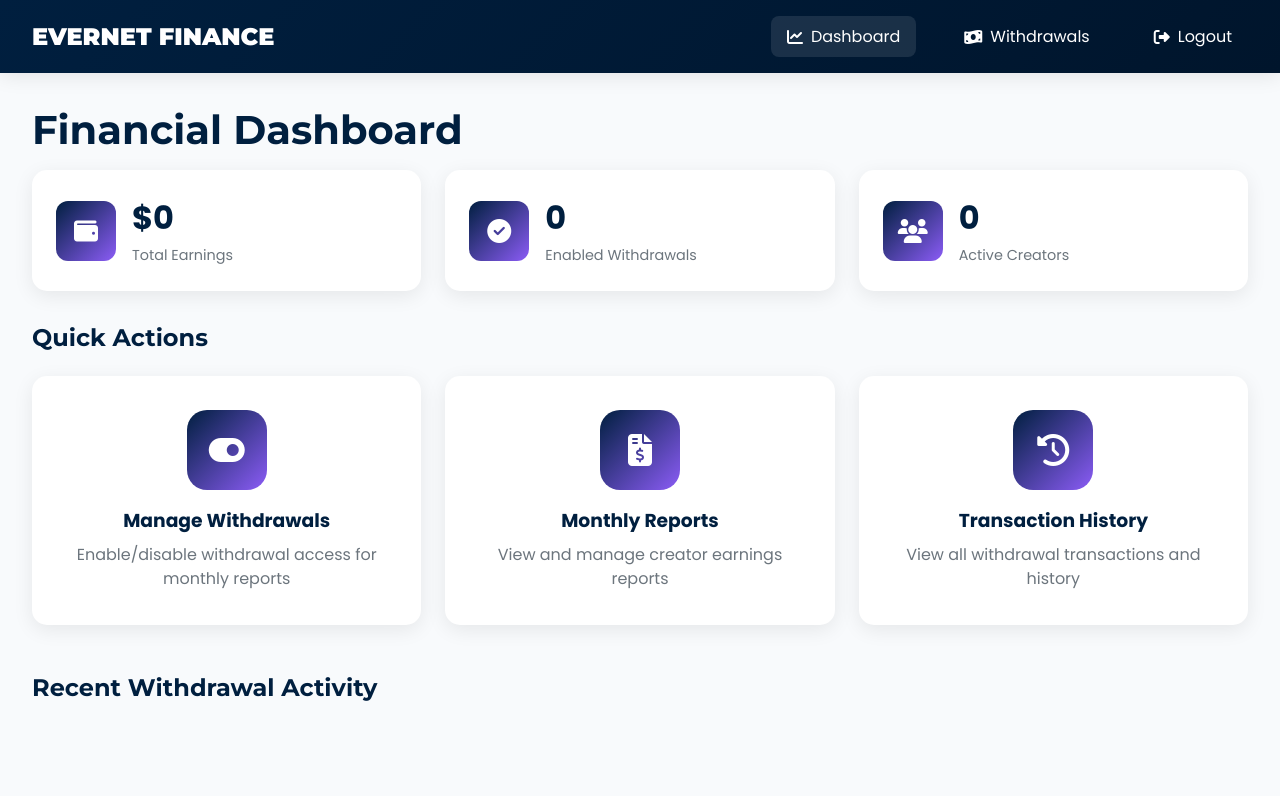
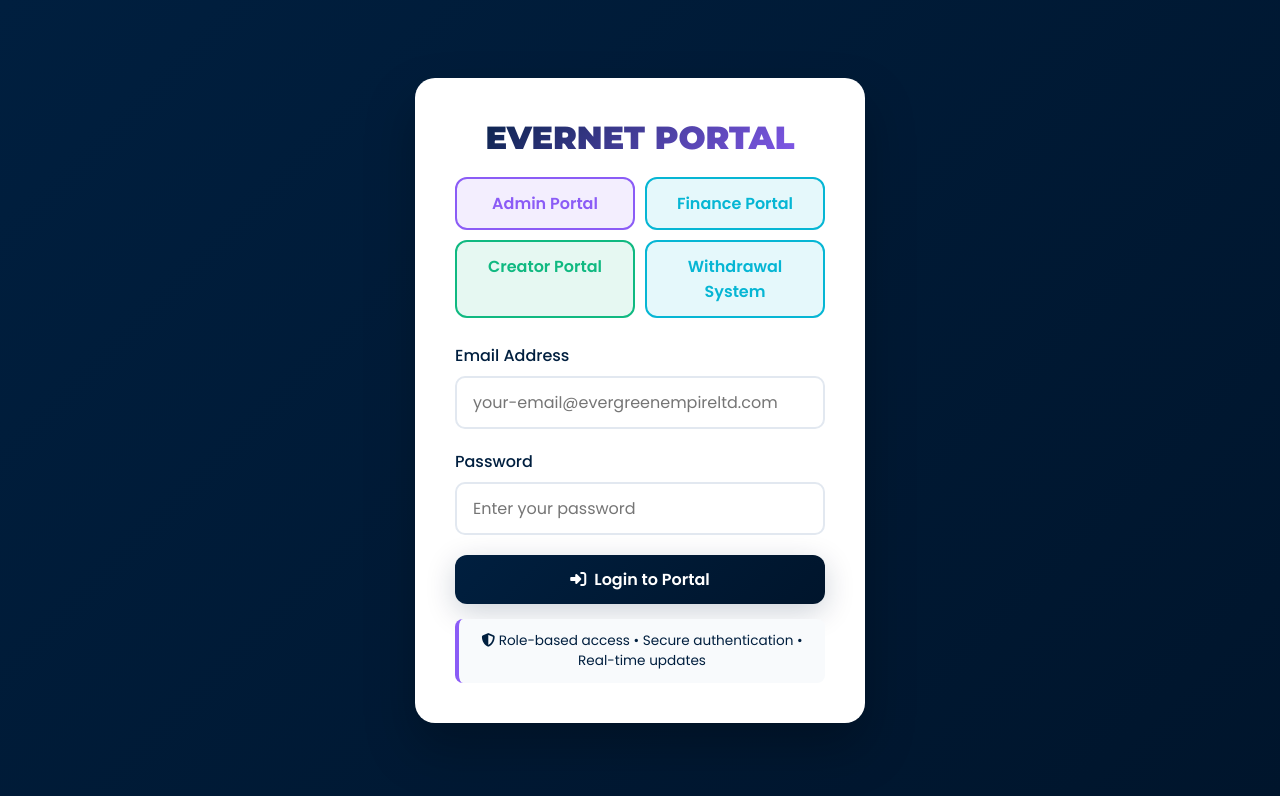
Before and after one commit to evergreenempire83-sudo/Finance, a plain HTML site: page index.html in a window 1280 px wide. Drawn offline with Linux system fonts and the light colour scheme.

Commit message:
Update index.html

```diff
--- a/index.html
+++ b/index.html
@@ -3,9 +3,9 @@
 <head>
   <meta charset="UTF-8" />
   <meta name="viewport" content="width=device-width, initial-scale=1.0" />
-  <title>Financial Portal - EverNet</title>
+  <title>EverNet Portal</title>
 
-  <!-- PWA Manifest -->
+  <!-- PWA -->
   <link rel="manifest" href="manifest.json">
   <meta name="theme-color" content="#001f3f">
 
@@ -16,177 +16,213 @@
   <script src="https://www.gstatic.com/firebasejs/9.22.0/firebase-firestore-compat.js"></script>
   <link rel="stylesheet" href="https://cdnjs.cloudflare.com/ajax/libs/font-awesome/6.4.0/css/all.min.css">
 
-  <link rel="stylesheet" href="financial-styles.css">
+  <style>
+    :root {
+      --navy: #001f3f;
+      --dark-navy: #00152c;
+      --gold: #d4af37;
+      --light-gold: #e6d4a8;
+      --white: #ffffff;
+      --light: #f8fafc;
+      --success: #10B981;
+      --danger: #EF4444;
+      --warning: #F59E0B;
+      --creator: #8B5CF6;
+      --finance: #06B6D4;
+    }
+
+    * {
+      margin: 0;
+      padding: 0;
+      box-sizing: border-box;
+      font-family: "Poppins", sans-serif;
+    }
+
+    body {
+      background: linear-gradient(135deg, var(--navy) 0%, var(--dark-navy) 100%);
+      min-height: 100vh;
+      display: flex;
+      align-items: center;
+      justify-content: center;
+      padding: 20px;
+    }
+
+    .login-container {
+      background: var(--white);
+      border-radius: 20px;
+      padding: 40px;
+      box-shadow: 0 25px 50px rgba(0, 0, 0, 0.25);
+      width: 100%;
+      max-width: 450px;
+      position: relative;
+      z-index: 1;
+    }
+
+    .brand {
+      font-family: "Montserrat", sans-serif;
+      font-size: 2em;
+      font-weight: 900;
+      text-align: center;
+      margin-bottom: 20px;
+      background: linear-gradient(135deg, var(--navy) 0%, var(--creator) 100%);
+      -webkit-background-clip: text;
+      -webkit-text-fill-color: transparent;
+      background-clip: text;
+    }
+
+    .portal-badges {
+      display: grid;
+      grid-template-columns: 1fr 1fr;
+      gap: 10px;
+      margin-bottom: 25px;
+    }
+
+    .portal-badge {
+      padding: 12px;
+      border-radius: 12px;
+      text-align: center;
+      font-weight: 600;
+      border: 2px solid transparent;
+      transition: all 0.3s ease;
+    }
+
+    .portal-badge.admin {
+      background: rgba(139, 92, 246, 0.1);
+      color: var(--creator);
+      border-color: var(--creator);
+    }
+
+    .portal-badge.creator {
+      background: rgba(16, 185, 129, 0.1);
+      color: var(--success);
+      border-color: var(--success);
+    }
+
+    .portal-badge.finance {
+      background: rgba(6, 182, 212, 0.1);
+      color: var(--finance);
+      border-color: var(--finance);
+    }
+
+    .form-group {
+      margin-bottom: 20px;
+    }
+
+    .form-label {
+      display: block;
+      margin-bottom: 8px;
+      font-weight: 500;
+      color: var(--navy);
+    }
+
+    .form-input {
+      width: 100%;
+      padding: 12px 16px;
+      border: 2px solid #e2e8f0;
+      border-radius: 10px;
+      font-size: 1em;
+      transition: all 0.3s ease;
+    }
+
+    .form-input:focus {
+      outline: none;
+      border-color: var(--creator);
+      box-shadow: 0 0 0 3px rgba(139, 92, 246, 0.1);
+    }
+
+    .btn {
+      width: 100%;
+      padding: 12px 24px;
+      border: none;
+      border-radius: 12px;
+      font-weight: 600;
+      transition: all 0.4s ease;
+      cursor: pointer;
+      font-size: 1em;
+      text-align: center;
+      display: flex;
+      align-items: center;
+      justify-content: center;
+      gap: 8px;
+    }
+
+    .btn.main {
+      background: linear-gradient(135deg, var(--navy) 0%, var(--dark-navy) 100%);
+      color: var(--white);
+      box-shadow: 0 8px 30px rgba(0, 31, 63, 0.2);
+    }
+
+    .btn.main:hover {
+      transform: translateY(-3px);
+      box-shadow: 0 12px 40px rgba(0, 31, 63, 0.3);
+    }
+
+    .notification {
+      padding: 15px;
+      border-radius: 10px;
+      color: white;
+      font-weight: 500;
+      margin-bottom: 20px;
+      text-align: center;
+      display: none;
+    }
+
+    .notification.error {
+      background: var(--danger);
+      display: block;
+    }
+
+    .notification.success {
+      background: var(--success);
+      display: block;
+    }
+
+    .access-info {
+      text-align: center;
+      margin-top: 15px;
+      padding: 12px;
+      background: var(--light);
+      border-radius: 8px;
+      font-size: 0.85em;
+      color: var(--navy);
+      border-left: 4px solid var(--creator);
+    }
+  </style>
 </head>
 <body>
-  <!-- Navigation -->
-  <nav class="financial-nav">
-    <div class="nav-brand">
-      <span class="brand-text">EVERNET FINANCE</span>
-    </div>
-    <div class="nav-links">
-      <a href="financial-portal.html" class="nav-link active">
-        <i class="fas fa-chart-line"></i> Dashboard
-      </a>
-      <a href="withdrawal-management.html" class="nav-link">
-        <i class="fas fa-money-bill-wave"></i> Withdrawals
-      </a>
-      <a href="#" class="nav-link" onclick="logout()">
-        <i class="fas fa-sign-out-alt"></i> Logout
-      </a>
-    </div>
-  </nav>
+  <div class="login-container">
+    <div class="brand">EVERNET PORTAL</div>
 
-  <!-- Main Content -->
-  <div class="financial-container">
-    <!-- Dashboard Header -->
-    <div class="dashboard-header">
-      <h1>Financial Dashboard</h1>
-      <div class="header-stats">
-        <div class="stat-card">
-          <div class="stat-icon">
-            <i class="fas fa-wallet"></i>
-          </div>
-          <div class="stat-info">
-            <span class="stat-value" id="totalEarnings">$0</span>
-            <span class="stat-label">Total Earnings</span>
-          </div>
-        </div>
-        <div class="stat-card">
-          <div class="stat-icon">
-            <i class="fas fa-check-circle"></i>
-          </div>
-          <div class="stat-info">
-            <span class="stat-value" id="enabledWithdrawals">0</span>
-            <span class="stat-label">Enabled Withdrawals</span>
-          </div>
-        </div>
-        <div class="stat-card">
-          <div class="stat-icon">
-            <i class="fas fa-users"></i>
-          </div>
-          <div class="stat-info">
-            <span class="stat-value" id="activeCreators">0</span>
-            <span class="stat-label">Active Creators</span>
-          </div>
-        </div>
-      </div>
+    <div class="portal-badges">
+      <div class="portal-badge admin">Admin Portal</div>
+      <div class="portal-badge finance">Finance Portal</div>
+      <div class="portal-badge creator">Creator Portal</div>
+      <div class="portal-badge finance">Withdrawal System</div>
     </div>
 
-    <!-- Quick Actions -->
-    <div class="quick-actions">
-      <h2>Quick Actions</h2>
-      <div class="action-grid">
-        <div class="action-card" onclick="window.location.href='withdrawal-management.html'">
-          <div class="action-icon">
-            <i class="fas fa-toggle-on"></i>
-          </div>
-          <h3>Manage Withdrawals</h3>
-          <p>Enable/disable withdrawal access for monthly reports</p>
-        </div>
-        <div class="action-card">
-          <div class="action-icon">
-            <i class="fas fa-file-invoice-dollar"></i>
-          </div>
-          <h3>Monthly Reports</h3>
-          <p>View and manage creator earnings reports</p>
-        </div>
-        <div class="action-card">
-          <div class="action-icon">
-            <i class="fas fa-history"></i>
-          </div>
-          <h3>Transaction History</h3>
-          <p>View all withdrawal transactions and history</p>
-        </div>
-      </div>
+    <div id="notification" class="notification"></div>
+
+    <div class="form-group">
+      <label class="form-label">Email Address</label>
+      <input type="email" class="form-input" id="email" placeholder="your-email@evergreenempireltd.com">
     </div>
 
-    <!-- Recent Activity -->
-    <div class="recent-activity">
-      <h2>Recent Withdrawal Activity</h2>
-      <div class="activity-list" id="recentActivity">
-        <!-- Activity items will be loaded here -->
-      </div>
+    <div class="form-group">
+      <label class="form-label">Password</label>
+      <input type="password" class="form-input" id="password" placeholder="Enter your password">
+    </div>
+
+    <button class="btn main" onclick="login()">
+      <i class="fas fa-sign-in-alt"></i> Login to Portal
+    </button>
+
+    <div class="access-info">
+      <i class="fas fa-shield-alt"></i>
+      Role-based access • Secure authentication • Real-time updates
     </div>
   </div>
 
-  <script src="firebase-config.js"></script>
-  <script src="withdrawal-system.js"></script>
-  <script>
-    // Load dashboard data
-    document.addEventListener('DOMContentLoaded', function() {
-      loadDashboardData();
-    });
-
-    async function loadDashboardData() {
-      try {
-        // Load total earnings
-        const earningsSnapshot = await db.collection('monthlyReports')
-          .where('status', '==', 'unsettled')
-          .get();
-
-        let totalEarnings = 0;
-        earningsSnapshot.forEach(doc => {
-          totalEarnings += doc.data().totalEarnings || 0;
-        });
-
-        document.getElementById('totalEarnings').textContent = `$${totalEarnings.toLocaleString()}`;
-
-        // Load enabled withdrawals count
-        const enabledSnapshot = await db.collection('monthlyReports')
-          .where('withdrawalEnabled', '==', true)
-          .get();
-
-        document.getElementById('enabledWithdrawals').textContent = enabledSnapshot.size;
-
-        // Load active creators count
-        const creatorsSnapshot = await db.collection('users')
-          .where('role', '==', 'creator')
-          .get();
-
-        document.getElementById('activeCreators').textContent = creatorsSnapshot.size;
-
-        // Load recent activity
-        loadRecentActivity();
-
-      } catch (error) {
-        console.error('Error loading dashboard data:', error);
-      }
-    }
-
-    function loadRecentActivity() {
-      // This would load recent withdrawal transactions
-      const activityList = document.getElementById('recentActivity');
-      activityList.innerHTML = `
-        <div class="activity-item">
-          <div class="activity-icon success">
-            <i class="fas fa-check"></i>
-          </div>
-          <div class="activity-details">
-            <span class="activity-text">Withdrawal enabled for January 2024 reports</span>
-            <span class="activity-time">2 hours ago</span>
-          </div>
-        </div>
-        <div class="activity-item">
-          <div class="activity-icon warning">
-            <i class="fas fa-ban"></i>
-          </div>
-          <div class="activity-details">
-            <span class="activity-text">Report marked as settled - auto-disabled withdrawals</span>
-            <span class="activity-time">1 day ago</span>
-          </div>
-        </div>
-      `;
-    }
-
-    async function logout() {
-      try {
-        await auth.signOut();
-        window.location.href = 'index.html';
-      } catch (error) {
-        console.error('Logout error:', error);
-      }
-    }
-  </script>
+  <script src="js/firebase-config.js"></script>
+  <script src="js/auth-system.js"></script>
 </body>
-              </html>
+</html>
```
